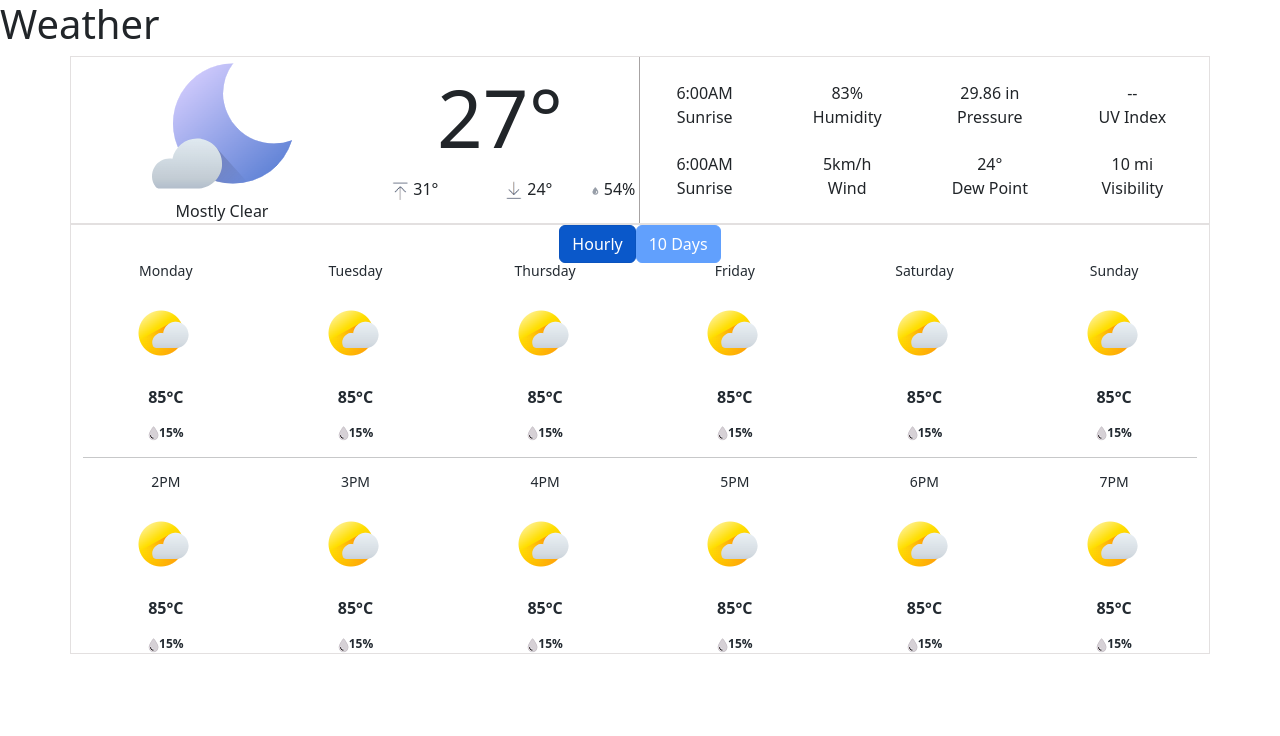
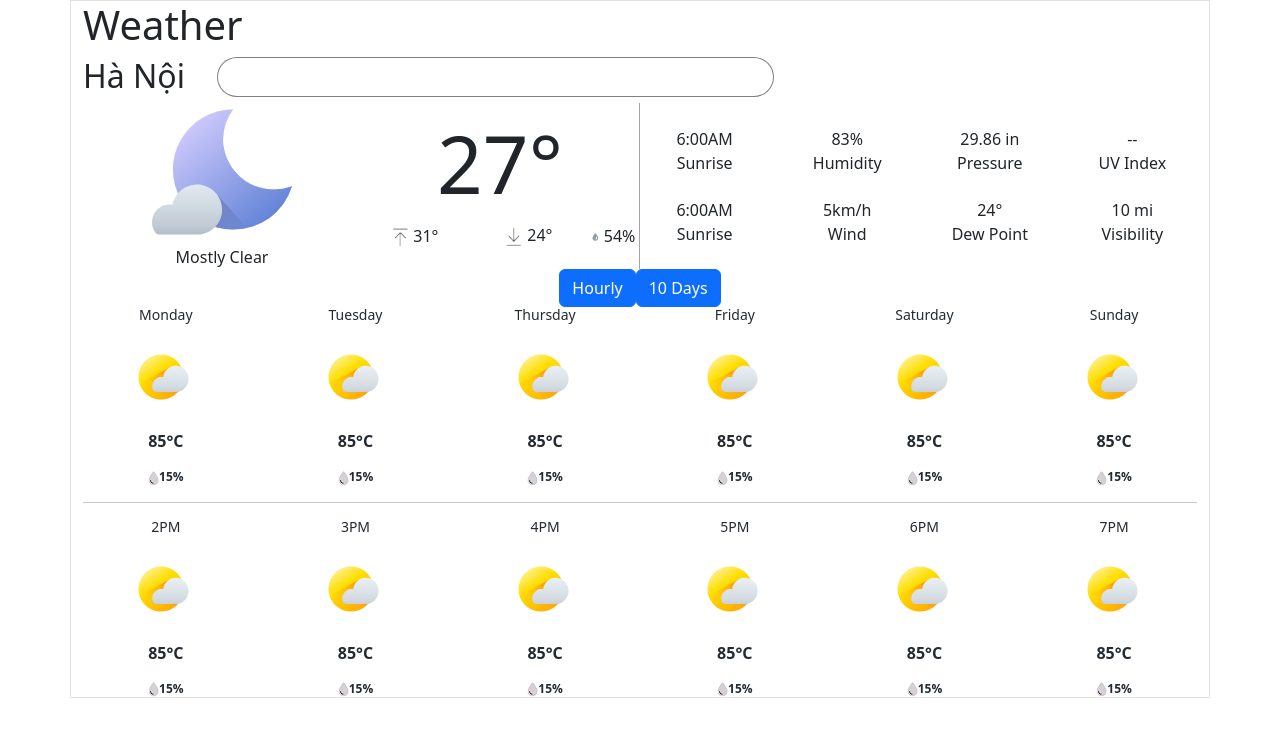
Before and after one commit to minhhai25/Webnhom18, a Vue app: page / in a window 1280 px wide. Shown: the top 736 px of the page. Built offline with nearby package versions, Linux system fonts and the light colour scheme.

Commit message:
thanh tim kiem

```diff
--- /dev/null
+++ b/src/assets/css/Header.css
@@ -0,0 +1,18 @@
+h1 span {
+  color: red;
+}
+
+.header {
+  display: flex;
+}
+
+input.search {
+  width: 50%;
+  outline: none;
+  background: rgba(255, 255, 255, 0.3);
+  border-radius: 30px;
+  margin-left: 2rem;
+  height: 2.5rem;
+  padding: 1rem;
+  border: 0.5px solid #615e5ec9;
+}
--- a/src/components/CompHome.vue
+++ b/src/components/CompHome.vue
@@ -1,24 +1,25 @@
 <template>
-  <div class = " home">
-    <h1>Weather</h1>
-    <weather-page></weather-page>
-  <forecast></forecast>
-
+  <div class="home">
+    <div class="container">
+      <h1>Weather</h1>
+      <headers></headers>
+      <weather-page></weather-page>
+      <forecast></forecast>
+    </div>
   </div>
 </template>
 <script>
-import WeatherPage from './Weather.vue';
+import WeatherPage from "./Weather.vue";
 import Forecast from "./Forecast.vue";
-
+import Headers from "./Header.vue";
 export default {
- components: {
+  components: {
     // HelloWorld
     WeatherPage,
-      Forecast,
+    Forecast,
+    Headers,
   },
-  name
-
-}
+  name,
+};
 </script>
-<style>
-</style>
+<style></style>
--- a/src/components/Forecast.vue
+++ b/src/components/Forecast.vue
@@ -1,22 +1,25 @@
 <template>
-  <div class="header">
-
-    <div class="container">
+  <div class="forecast">
+    <div class="">
       <div class="forecast-button">
-       <button type="button" class="hour-button btn btn-primary active">Hourly</button>
-       <button type="button" class="date-button btn btn-primary disabled">10 Days</button>
+        <button type="button" class="hour-button btn btn-primary">
+          Hourly
+        </button>
+        <button type="button" class="date-button btn btn-primary">
+          10 Days
+        </button>
       </div>
       <!-- Theo thu -->
       <div class="row weather-days">
         <div class="col-md-2">
           <span class="date">Monday</span>
           <span class="anh">
-            <img src="../assets/images/img01.png" alt=""/>
+            <img src="../assets/images/img01.png" alt="" />
           </span>
           <span class="temp">85°C</span>
           <span class="change">
             <span class="mua">
-             <img src="../assets/images/mua.png" alt=""/>
+              <img src="../assets/images/mua.png" alt="" />
             </span>
             <span class="rain">15%</span>
           </span>
@@ -24,71 +27,71 @@
         <div class="col-md-2">
           <span class="date">Tuesday</span>
           <span class="anh">
-            <img src="../assets/images/img01.png" alt=""/>
+            <img src="../assets/images/img01.png" alt="" />
           </span>
           <span class="temp">85°C</span>
           <span class="change">
-            <img src="../assets/images/mua.png" alt=""/>
+            <img src="../assets/images/mua.png" alt="" />
             <span class="rain">15%</span>
           </span>
         </div>
         <div class="col-md-2">
           <span class="date">Thursday</span>
           <span class="anh">
-            <img src="../assets/images/img01.png" alt=""/>
+            <img src="../assets/images/img01.png" alt="" />
           </span>
           <span class="temp">85°C</span>
           <span class="change">
-            <img src="../assets/images/mua.png" alt=""/>
+            <img src="../assets/images/mua.png" alt="" />
             <span class="rain">15%</span>
           </span>
         </div>
         <div class="col-md-2">
           <span class="date">Friday</span>
           <span class="anh">
-            <img src="../assets/images/img01.png" alt=""/>
+            <img src="../assets/images/img01.png" alt="" />
           </span>
           <span class="temp">85°C</span>
           <span class="change">
-            <img src="../assets/images/mua.png" alt=""/>
+            <img src="../assets/images/mua.png" alt="" />
             <span class="rain">15%</span>
           </span>
         </div>
         <div class="col-md-2">
           <span class="date">Saturday</span>
           <span class="anh">
-            <img src="../assets/images/img01.png" alt=""/>
+            <img src="../assets/images/img01.png" alt="" />
           </span>
           <span class="temp">85°C</span>
           <span class="change">
-            <img src="../assets/images/mua.png" alt=""/>
+            <img src="../assets/images/mua.png" alt="" />
             <span class="rain">15%</span>
           </span>
         </div>
         <div class="col-md-2">
           <span class="date">Sunday</span>
           <span class="anh">
-            <img src="../assets/images/img01.png" alt=""/>
+            <img src="../assets/images/img01.png" alt="" />
           </span>
           <span class="temp">85°C</span>
           <span class="change">
-            <img src="../assets/images/mua.png" alt=""/>
+            <img src="../assets/images/mua.png" alt="" />
             <span class="rain">15%</span>
           </span>
         </div>
       </div>
-      <hr>
+      <hr />
       <!-- Theo gio -->
       <div class="row weather-hour">
         <div class="col-md-2">
           <span class="date">2PM</span>
           <span class="anh">
-            <img src="../assets/images/img01.png" alt=""/>
+            <img src="../assets/images/img01.png" alt="" />
           </span>
           <span class="temp">85°C</span>
           <span class="change">
             <span class="mua">
-             <img src="../assets/images/mua.png" alt=""/>
+              <img src="../assets/images/mua.png" alt="" />
             </span>
             <span class="rain">15%</span>
           </span>
@@ -96,84 +99,75 @@
         <div class="col-md-2">
           <span class="date">3PM</span>
           <span class="anh">
-            <img src="../assets/images/img01.png" alt=""/>
+            <img src="../assets/images/img01.png" alt="" />
           </span>
           <span class="temp">85°C</span>
           <span class="change">
-            <img src="../assets/images/mua.png" alt=""/>
+            <img src="../assets/images/mua.png" alt="" />
             <span class="rain">15%</span>
           </span>
         </div>
         <div class="col-md-2">
           <span class="date">4PM</span>
           <span class="anh">
-            <img src="../assets/images/img01.png" alt=""/>
+            <img src="../assets/images/img01.png" alt="" />
           </span>
           <span class="temp">85°C</span>
           <span class="change">
-            <img src="../assets/images/mua.png" alt=""/>
+            <img src="../assets/images/mua.png" alt="" />
             <span class="rain">15%</span>
           </span>
         </div>
         <div class="col-md-2">
           <span class="date">5PM</span>
           <span class="anh">
-            <img src="../assets/images/img01.png" alt=""/>
+            <img src="../assets/images/img01.png" alt="" />
           </span>
           <span class="temp">85°C</span>
           <span class="change">
-            <img src="../assets/images/mua.png" alt=""/>
+            <img src="../assets/images/mua.png" alt="" />
             <span class="rain">15%</span>
           </span>
         </div>
         <div class="col-md-2">
           <span class="date">6PM</span>
           <span class="anh">
-            <img src="../assets/images/img01.png" alt=""/>
+            <img src="../assets/images/img01.png" alt="" />
           </span>
           <span class="temp">85°C</span>
           <span class="change">
-            <img src="../assets/images/mua.png" alt=""/>
+            <img src="../assets/images/mua.png" alt="" />
             <span class="rain">15%</span>
           </span>
         </div>
         <div class="col-md-2">
           <span class="date">7PM</span>
           <span class="anh">
-            <img src="../assets/images/img01.png" alt=""/>
+            <img src="../assets/images/img01.png" alt="" />
           </span>
           <span class="temp">85°C</span>
           <span class="change">
-            <img src="../assets/images/mua.png" alt=""/>
+            <img src="../assets/images/mua.png" alt="" />
             <span class="rain">15%</span>
           </span>
         </div>
       </div>
     </div>
-
   </div>
-
 </template>
 
 <script>
-import '../assets/css/Forecast.css'
+import "../assets/css/Forecast.css";
 export default {
-  name:"forecast-comp",
+  name: "forecast-comp",
   components: {},
 
   data() {
-    return {
-
-    };
+    return {};
   },
 
-  methods: {
-
-  },
+  methods: {},
 };
 </script>
 
-<style>
-
-
-</style>
+<style></style>
--- /dev/null
+++ b/src/components/Header.vue
@@ -0,0 +1,18 @@
+<template>
+  <div class="header">
+    <div class="content">
+      <h2 class="caption">
+        <span>Hà Nội</span>
+      </h2>
+    </div>
+    <input type="text" class="search" />
+  </div>
+</template>
+
+<script>
+import "../assets/css/Header.css";
+export default {
+  name,
+};
+</script>
+<style scoped></style>
--- a/src/components/Weather.vue
+++ b/src/components/Weather.vue
@@ -1,6 +1,6 @@
 <template>
   <div id="test">
-    <div class="container">
+    <!-- <div class="container"> -->
     <div class="weather-details">
       <div class="weather-details__basic">
         <div class="weather-details__current">
@@ -26,10 +26,7 @@
                 <img src="../assets/images/upload.png" alt="" />
 
                 <span>
-                    <span
-                      class="weather__unit--metric"
-                      aria-label="31° celsius"
-                    >
+                  <span class="weather__unit--metric" aria-label="31° celsius">
                     <span aria-hidden="true">31°</span>
                   </span>
                 </span>
@@ -43,7 +40,7 @@
                 </span>
               </div>
               <div class="cod-md-4">
-                  <img src="../assets/images/nuoc.png" alt="" />
+                <img src="../assets/images/nuoc.png" alt="" class="img-nuoc" />
                 <span>
                   <span class="weather__unit--metric" aria-label="humidity"
                     ><span aria-hidden="true">54%</span></span
@@ -57,9 +54,7 @@
       <div class="weather-details__additional-info">
         <div class="flex-col">6:00AM<span class="label">Sunrise</span></div>
         <div class="flex-col">83%<span class="label">Humidity</span></div>
-          <div class="flex-col">
-            29.86 in<span class="label">Pressure</span>
-          </div>
+        <div class="flex-col">29.86 in<span class="label">Pressure</span></div>
         <div class="flex-col">--<span class="label">UV Index</span></div>
         <div class="flex-col">6:00AM<span class="label">Sunrise</span></div>
         <div class="flex-col">5km/h<span class="label">Wind</span></div>
@@ -68,7 +63,7 @@
       </div>
     </div>
   </div>
-  </div>
+  <!-- </div> -->
 </template>
 
 <script>
```
Lines whose indentation alone changed are shown as unchanged.
